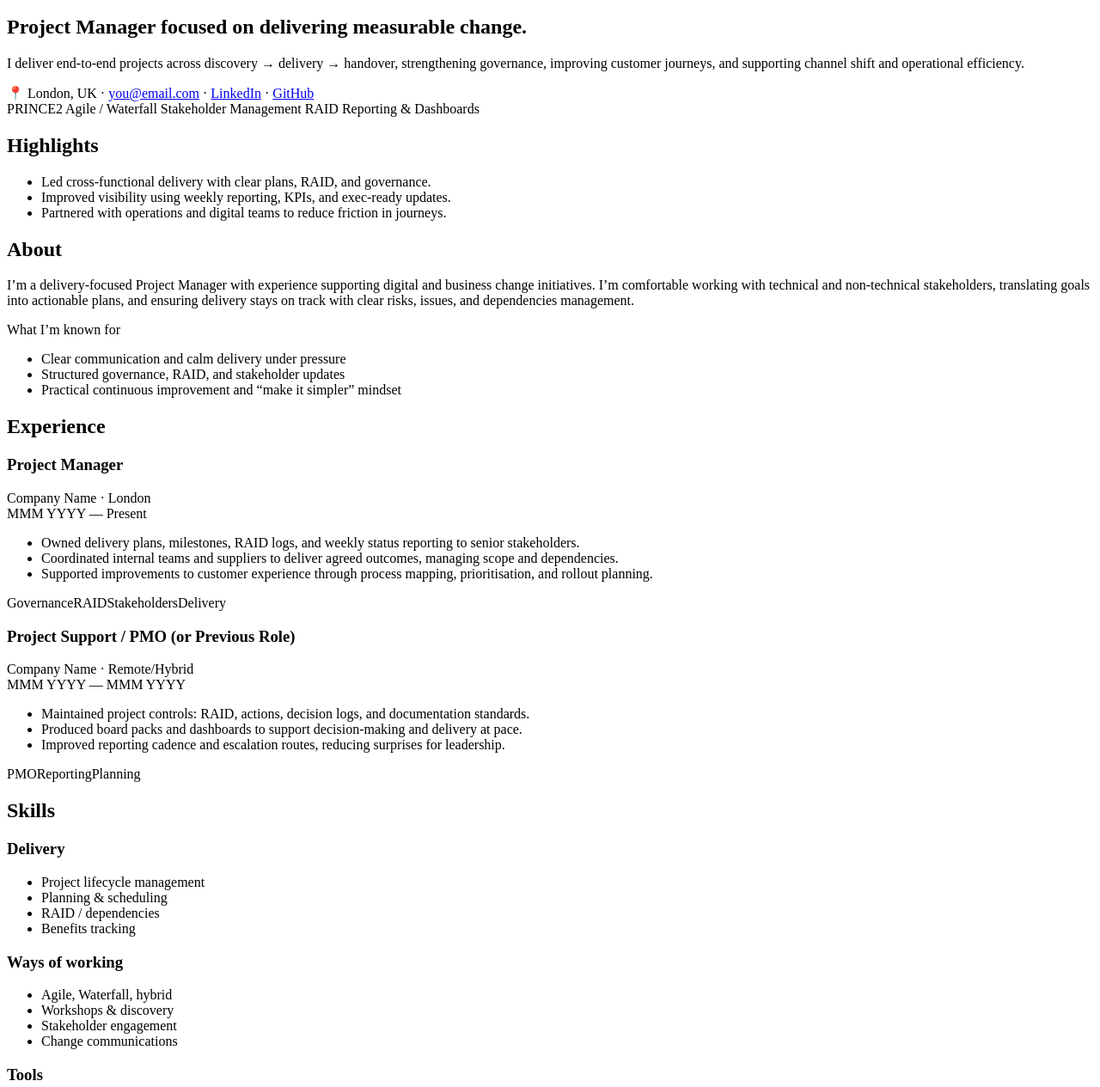
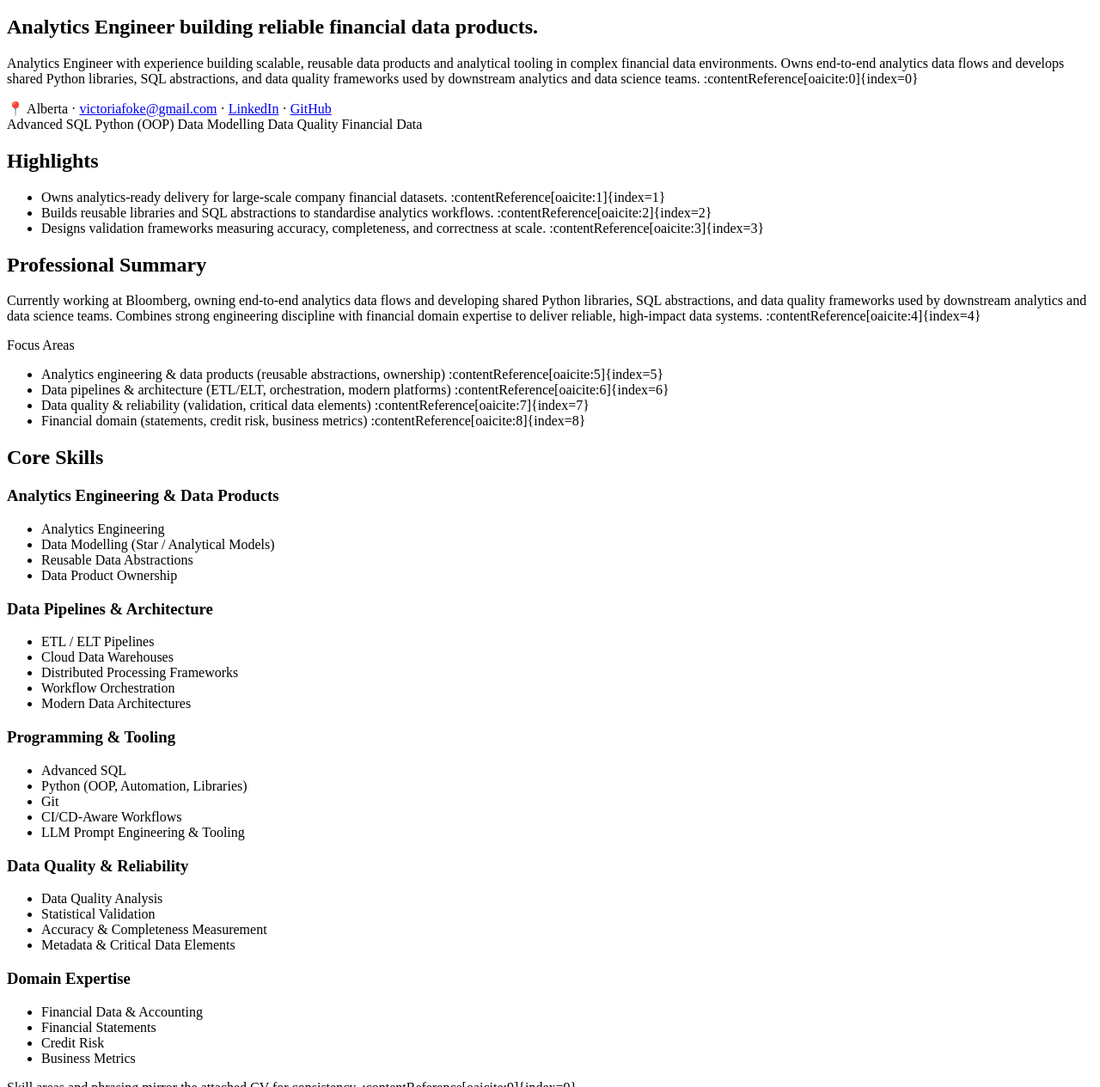
Before and after one commit to Kweentoria/kweentoria.github.io, a plain HTML site: page index.html in a window 1280 px wide. Shown: the part 100-1365 px from the top of the page at 86% size. Drawn offline with Linux system fonts and the light colour scheme.

Commit message:
Update index.html

```diff
--- a/index.html
+++ b/index.html
@@ -3,8 +3,9 @@
 <head>
   <meta charset="utf-8" />
   <meta name="viewport" content="width=device-width,initial-scale=1" />
-  <title>Your Name — Resume</title>
-  <meta name="description" content="Resume website for Your Name. Project Management, Digital Transformation, Delivery, Stakeholder Management." />
+  <title>Victoria Oke — Analytics Engineer</title>
+  <meta name="description" content="Victoria Oke — Analytics Engineer (Financial Data & Platforms). SQL, Python, data quality, reusable data products." />
+  <meta name="theme-color" content="#0b0f14" />
   <link rel="stylesheet" href="styles.css" />
 </head>
 
@@ -14,204 +15,242 @@
   <header class="site-header">
     <div class="container header-inner">
       <div class="brand">
-        <div class="name">Your Name</div>
-        <div class="role">Project Manager · Digital Transformation · Delivery</div>
+        <div class="name">VICTORIA OKE</div>
+        <div class="role">Analytics Engineer · Financial Data & Platforms</div>
       </div>
 
-      <nav class="nav">
-        <a href="#about">About</a>
+      <nav class="nav" aria-label="Primary">
+        <a href="#about">Summary</a>
+        <a href="#skills">Skills</a>
         <a href="#experience">Experience</a>
-        <a href="#skills">Skills</a>
-        <a href="#projects">Projects</a>
+        <a href="#education">Education</a>
         <a href="#contact">Contact</a>
       </nav>
 
       <div class="header-cta">
+        <!-- Optional: upload resume.pdf to repo root -->
         <a class="btn" href="resume.pdf" target="_blank" rel="noopener">Download CV (PDF)</a>
       </div>
     </div>
   </header>
 
   <main id="content">
+    <!-- HERO -->
     <section class="hero">
       <div class="container hero-inner">
         <div>
-          <h1>Project Manager focused on delivering measurable change.</h1>
+          <h1>Analytics Engineer building reliable financial data products.</h1>
+
           <p class="lead">
-            I deliver end-to-end projects across discovery → delivery → handover, strengthening governance,
-            improving customer journeys, and supporting channel shift and operational efficiency.
+            Analytics Engineer with experience building scalable, reusable data products and analytical tooling in complex
+            financial data environments. Owns end-to-end analytics data flows and develops shared Python libraries, SQL
+            abstractions, and data quality frameworks used by downstream analytics and data science teams. :contentReference[oaicite:0]{index=0}
           </p>
 
           <div class="hero-meta">
-            <span>📍 London, UK</span>
+            <span>📍 Alberta</span>
             <span>·</span>
-            <a href="mailto:you@email.com">you@email.com</a>
+            <a href="mailto:victoriafoke@gmail.com">victoriafoke@gmail.com</a>
             <span>·</span>
+            <!-- Replace with your real LinkedIn URL -->
             <a href="https://www.linkedin.com/in/your-handle" target="_blank" rel="noopener">LinkedIn</a>
             <span>·</span>
-            <a href="https://github.com/your-handle" target="_blank" rel="noopener">GitHub</a>
+            <!-- Replace if you use a different GitHub -->
+            <a href="https://github.com/kweentoria" target="_blank" rel="noopener">GitHub</a>
           </div>
 
           <div class="pill-row">
-            <span class="pill">PRINCE2</span>
-            <span class="pill">Agile / Waterfall</span>
-            <span class="pill">Stakeholder Management</span>
-            <span class="pill">RAID</span>
-            <span class="pill">Reporting & Dashboards</span>
+            <span class="pill">Advanced SQL</span>
+            <span class="pill">Python (OOP)</span>
+            <span class="pill">Data Modelling</span>
+            <span class="pill">Data Quality</span>
+            <span class="pill">Financial Data</span>
           </div>
         </div>
 
-        <aside class="hero-card">
+        <aside class="hero-card" aria-label="Highlights">
           <h2>Highlights</h2>
           <ul>
-            <li>Led cross-functional delivery with clear plans, RAID, and governance.</li>
-            <li>Improved visibility using weekly reporting, KPIs, and exec-ready updates.</li>
-            <li>Partnered with operations and digital teams to reduce friction in journeys.</li>
+            <li>Owns analytics-ready delivery for large-scale company financial datasets. :contentReference[oaicite:1]{index=1}</li>
+            <li>Builds reusable libraries and SQL abstractions to standardise analytics workflows. :contentReference[oaicite:2]{index=2}</li>
+            <li>Designs validation frameworks measuring accuracy, completeness, and correctness at scale. :contentReference[oaicite:3]{index=3}</li>
           </ul>
         </aside>
       </div>
     </section>
 
+    <!-- SUMMARY / ABOUT -->
     <section id="about" class="section">
       <div class="container">
-        <h2>About</h2>
+        <h2>Professional Summary</h2>
         <div class="grid-2">
           <p>
-            I’m a delivery-focused Project Manager with experience supporting digital and business change initiatives.
-            I’m comfortable working with technical and non-technical stakeholders, translating goals into actionable plans,
-            and ensuring delivery stays on track with clear risks, issues, and dependencies management.
+            Currently working at Bloomberg, owning end-to-end analytics data flows and developing shared Python libraries,
+            SQL abstractions, and data quality frameworks used by downstream analytics and data science teams. Combines
+            strong engineering discipline with financial domain expertise to deliver reliable, high-impact data systems. :contentReference[oaicite:4]{index=4}
           </p>
+
           <div class="callout">
-            <div class="callout-title">What I’m known for</div>
+            <div class="callout-title">Focus Areas</div>
             <ul class="compact">
-              <li>Clear communication and calm delivery under pressure</li>
-              <li>Structured governance, RAID, and stakeholder updates</li>
-              <li>Practical continuous improvement and “make it simpler” mindset</li>
+              <li>Analytics engineering & data products (reusable abstractions, ownership) :contentReference[oaicite:5]{index=5}</li>
+              <li>Data pipelines & architecture (ETL/ELT, orchestration, modern platforms) :contentReference[oaicite:6]{index=6}</li>
+              <li>Data quality & reliability (validation, critical data elements) :contentReference[oaicite:7]{index=7}</li>
+              <li>Financial domain (statements, credit risk, business metrics) :contentReference[oaicite:8]{index=8}</li>
             </ul>
           </div>
         </div>
       </div>
     </section>
 
-    <section id="experience" class="section alt">
+    <!-- SKILLS -->
+    <section id="skills" class="section alt">
       <div class="container">
-        <h2>Experience</h2>
+        <h2>Core Skills</h2>
+
+        <div class="skill-grid">
+          <div class="card">
+            <h3>Analytics Engineering & Data Products</h3>
+            <ul class="compact">
+              <li>Analytics Engineering</li>
+              <li>Data Modelling (Star / Analytical Models)</li>
+              <li>Reusable Data Abstractions</li>
+              <li>Data Product Ownership</li>
+            </ul>
+          </div>
+
+          <div class="card">
+            <h3>Data Pipelines & Architecture</h3>
+            <ul class="compact">
+              <li>ETL / ELT Pipelines</li>
+              <li>Cloud Data Warehouses</li>
+              <li>Distributed Processing Frameworks</li>
+              <li>Workflow Orchestration</li>
+              <li>Modern Data Architectures</li>
+            </ul>
+          </div>
+
+          <div class="card">
+            <h3>Programming & Tooling</h3>
+            <ul class="compact">
+              <li>Advanced SQL</li>
+              <li>Python (OOP, Automation, Libraries)</li>
+              <li>Git</li>
+              <li>CI/CD-Aware Workflows</li>
+              <li>LLM Prompt Engineering & Tooling</li>
+            </ul>
+          </div>
+        </div>
+
+        <div class="cards-2" style="margin-top:14px">
+          <div class="card">
+            <h3>Data Quality & Reliability</h3>
+            <ul class="compact">
+              <li>Data Quality Analysis</li>
+              <li>Statistical Validation</li>
+              <li>Accuracy & Completeness Measurement</li>
+              <li>Metadata & Critical Data Elements</li>
+            </ul>
+          </div>
+
+          <div class="card">
+            <h3>Domain Expertise</h3>
+            <ul class="compact">
+              <li>Financial Data & Accounting</li>
+              <li>Financial Statements</li>
+              <li>Credit Risk</li>
+              <li>Business Metrics</li>
+            </ul>
+          </div>
+        </div>
+
+        <p class="footer-note">Skill areas and phrasing mirror the attached CV for consistency. :contentReference[oaicite:9]{index=9}</p>
+      </div>
+    </section>
+
+    <!-- EXPERIENCE -->
+    <section id="experience" class="section">
+      <div class="container">
+        <h2>Professional Experience</h2>
 
         <article class="card">
           <div class="card-header">
             <div>
-              <h3>Project Manager</h3>
-              <div class="muted">Company Name · London</div>
+              <h3>Analytics Engineer — DMP (Company Financials)</h3>
+              <div class="muted">Bloomberg L.P.</div>
             </div>
-            <div class="muted">MMM YYYY — Present</div>
+            <div class="muted">Sept 2024 — Present</div>
           </div>
+
           <ul>
-            <li>Owned delivery plans, milestones, RAID logs, and weekly status reporting to senior stakeholders.</li>
-            <li>Coordinated internal teams and suppliers to deliver agreed outcomes, managing scope and dependencies.</li>
-            <li>Supported improvements to customer experience through process mapping, prioritisation, and rollout planning.</li>
+            <li>Own end-to-end analytical data flows for large-scale financial datasets, from ingestion and transformation through analytics-ready delivery. :contentReference[oaicite:10]{index=10}</li>
+            <li>Design and maintain foundational analytical tables and data models serving as trusted data sources for downstream users. :contentReference[oaicite:11]{index=11}</li>
+            <li>Build and maintain reusable Python libraries and SQL abstractions that standardise data investigation, validation, and analytics workflows across teams. :contentReference[oaicite:12]{index=12}</li>
+            <li>Develop shared data tooling and frameworks adopted by multiple analytics and data science teams, improving efficiency and consistency. :contentReference[oaicite:13]{index=13}</li>
+            <li>Design analytical data-quality experiments and validation frameworks that measure accuracy, completeness, and correctness at scale. :contentReference[oaicite:14]{index=14}</li>
+            <li>Partner with engineering and product teams to resolve data gaps, improve upstream data generation, and align datasets with business requirements. :contentReference[oaicite:15]{index=15}</li>
+            <li>Apply prompt engineering and LLM tooling to support internal analytical workflows, improving speed and reliability of data investigation. :contentReference[oaicite:16]{index=16}</li>
+            <li>Translate complex technical findings into actionable insights for product, engineering, and business stakeholders. :contentReference[oaicite:17]{index=17}</li>
           </ul>
+
           <div class="tags">
-            <span class="tag">Governance</span><span class="tag">RAID</span><span class="tag">Stakeholders</span><span class="tag">Delivery</span>
+            <span class="tag">Analytics Data Flows</span>
+            <span class="tag">Python Libraries</span>
+            <span class="tag">SQL Abstractions</span>
+            <span class="tag">Validation</span>
+            <span class="tag">Financial Data</span>
           </div>
         </article>
 
-        <article class="card">
+        <article class="card" style="margin-top:14px">
           <div class="card-header">
             <div>
-              <h3>Project Support / PMO (or Previous Role)</h3>
-              <div class="muted">Company Name · Remote/Hybrid</div>
+              <h3>Commercial Banking Relationship Manager</h3>
+              <div class="muted">Union Bank of Nigeria Plc</div>
             </div>
-            <div class="muted">MMM YYYY — MMM YYYY</div>
+            <div class="muted">Jan 2020 — Sept 2022</div>
           </div>
+
           <ul>
-            <li>Maintained project controls: RAID, actions, decision logs, and documentation standards.</li>
-            <li>Produced board packs and dashboards to support decision-making and delivery at pace.</li>
-            <li>Improved reporting cadence and escalation routes, reducing surprises for leadership.</li>
+            <li>Managed and grew SME and commercial client portfolios through data-driven financial advisory and credit analysis. :contentReference[oaicite:18]{index=18}</li>
+            <li>Performed detailed financial statement analysis and credit risk assessments to support lending and portfolio decisions. :contentReference[oaicite:19]{index=19}</li>
+            <li>Worked cross-functionally with credit, risk, operations, and technology teams to improve product delivery and outcomes. :contentReference[oaicite:20]{index=20}</li>
+            <li>Developed strong commercial judgement and stakeholder management skills directly applicable to analytics engineering roles. :contentReference[oaicite:21]{index=21}</li>
           </ul>
+
           <div class="tags">
-            <span class="tag">PMO</span><span class="tag">Reporting</span><span class="tag">Planning</span>
+            <span class="tag">Credit Risk</span>
+            <span class="tag">Financial Statements</span>
+            <span class="tag">Stakeholders</span>
           </div>
         </article>
-
       </div>
     </section>
 
-    <section id="skills" class="section">
+    <!-- EDUCATION -->
+    <section id="education" class="section alt">
       <div class="container">
-        <h2>Skills</h2>
-        <div class="skill-grid">
-          <div class="card">
-            <h3>Delivery</h3>
-            <ul class="compact">
-              <li>Project lifecycle management</li>
-              <li>Planning & scheduling</li>
-              <li>RAID / dependencies</li>
-              <li>Benefits tracking</li>
-            </ul>
-          </div>
+        <h2>Education & Certifications</h2>
 
-          <div class="card">
-            <h3>Ways of working</h3>
-            <ul class="compact">
-              <li>Agile, Waterfall, hybrid</li>
-              <li>Workshops & discovery</li>
-              <li>Stakeholder engagement</li>
-              <li>Change communications</li>
-            </ul>
-          </div>
-
-          <div class="card">
-            <h3>Tools</h3>
-            <ul class="compact">
-              <li>MS Excel / PowerPoint</li>
-              <li>Jira / Trello</li>
-              <li>Power BI (reporting)</li>
-              <li>Confluence / SharePoint</li>
-            </ul>
-          </div>
+        <div class="card">
+          <ul class="compact">
+            <li><strong>MSc, Data Science and Its Applications</strong> — University of Essex (2023) :contentReference[oaicite:22]{index=22}</li>
+            <li><strong>BSc, Agriculture</strong> — Obafemi Awolowo University (2018) :contentReference[oaicite:23]{index=23}</li>
+            <li><strong>Certified Data Management Professional (CDMP)</strong> — In progress (Exam: Feb 2026) :contentReference[oaicite:24]{index=24}</li>
+          </ul>
         </div>
       </div>
     </section>
 
-    <section id="projects" class="section alt">
-      <div class="container">
-        <h2>Projects</h2>
-
-        <div class="cards-2">
-          <article class="card">
-            <h3>Channel Shift / Customer Journey Improvement</h3>
-            <p class="muted">
-              Simplified a key customer journey by mapping pain points, aligning stakeholders, and delivering phased improvements.
-            </p>
-            <ul class="compact">
-              <li>Defined scope, outcomes, and rollout plan</li>
-              <li>Tracked progress with weekly reporting and RAID</li>
-              <li>Supported adoption with comms and handover</li>
-            </ul>
-          </article>
-
-          <article class="card">
-            <h3>Reporting & Governance Setup</h3>
-            <p class="muted">
-              Implemented consistent governance and reporting rhythm to improve visibility and decision-making.
-            </p>
-            <ul class="compact">
-              <li>Created templates for status, risks, issues, and actions</li>
-              <li>Introduced stakeholder updates and escalation routes</li>
-              <li>Built a simple KPI dashboard for delivery oversight</li>
-            </ul>
-          </article>
-        </div>
-      </div>
-    </section>
-
+    <!-- CONTACT -->
     <section id="contact" class="section">
       <div class="container">
         <h2>Contact</h2>
+
         <div class="contact-card">
           <div>
             <div class="muted">Email</div>
-            <a href="mailto:you@email.com">you@email.com</a>
+            <a href="mailto:victoriafoke@gmail.com">victoriafoke@gmail.com</a>
           </div>
           <div>
             <div class="muted">LinkedIn</div>
@@ -219,20 +258,18 @@
           </div>
           <div>
             <div class="muted">GitHub</div>
-            <a href="https://github.com/your-handle" target="_blank" rel="noopener">github.com/your-handle</a>
+            <a href="https://github.com/kweentoria" target="_blank" rel="noopener">github.com/kweentoria</a>
           </div>
         </div>
 
-        <p class="footer-note">
-          Last updated: <span id="updated"></span>
-        </p>
+        <p class="footer-note">Last updated: <span id="updated"></span></p>
       </div>
     </section>
   </main>
 
   <footer class="site-footer">
     <div class="container">
-      <small class="muted">© <span id="year"></span> Your Name. Built with GitHub Pages.</small>
+      <small class="muted">© <span id="year"></span> Victoria Oke. Built with GitHub Pages.</small>
     </div>
   </footer>
 
```
